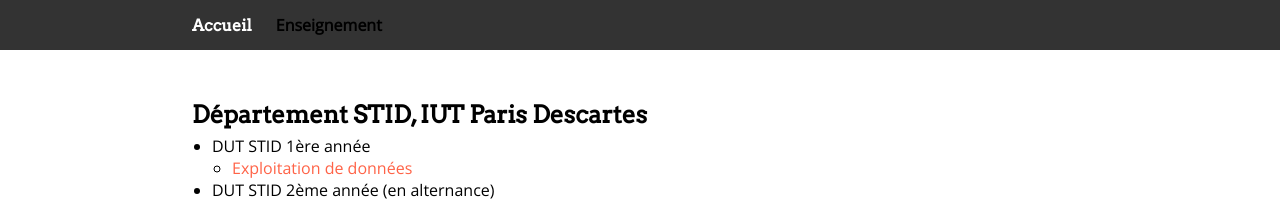
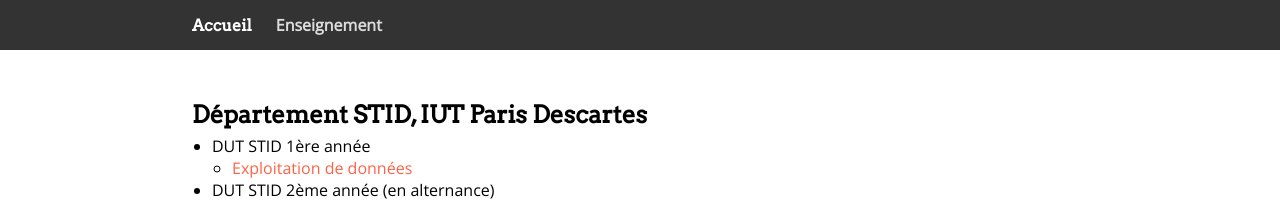
Before and after one commit to cafael/cours-2017-2018, a Jekyll site: the page built from index.md, in a window 1280 px wide. Shown: the top 203 px of the page. Built offline with Jekyll 4.4.1, drawn with Linux system fonts in a browser that asks for light colours; nearby versions of some CDN libraries.

Commit message:
modif css

```diff
--- a/css/main.css
+++ b/css/main.css
@@ -29,6 +29,7 @@
 /* nav */
 nav {
   background-color: #333;
+    color: gainsboro;
   height: 50px;
   line-height: 50px;
     margin-bottom: 50px;
```
